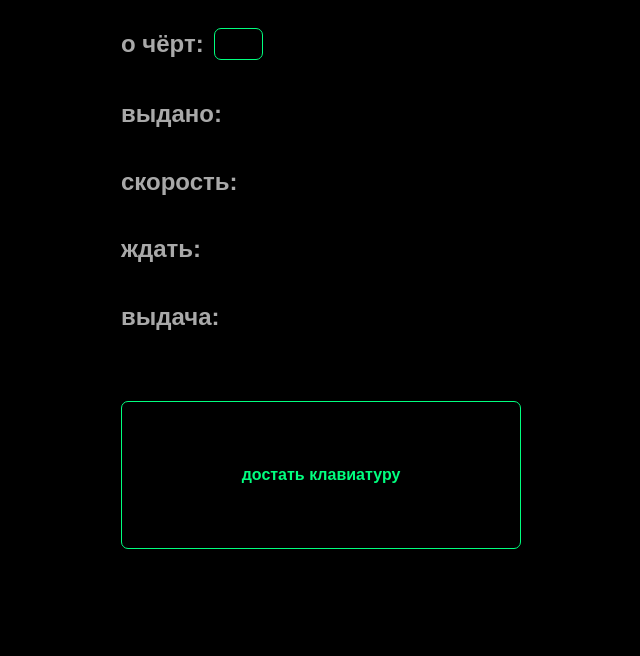
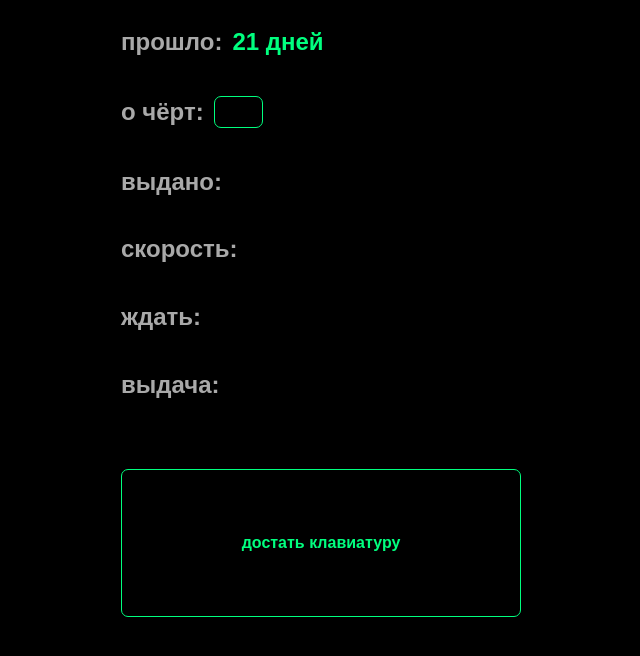
Before and after one commit to 74101/calc, a plain HTML site: page index.html in a window 1280 px wide. Shown: the whole page, without its empty margins (319-959 px from the left). Drawn offline with Linux system fonts and the light colour scheme.

Commit message:
differenceInDays

```diff
--- a/index.html
+++ b/index.html
@@ -60,6 +60,7 @@
 </head>
 
 <body>
+  <h2>прошло: <span class="q0"></span></h2>
   <div>
     <label>
       <h2>о чёрт: <input type="number" min="1" max="3"></h2>
@@ -88,12 +89,14 @@
       const differenceInDays = Math.round(differenceInMilliseconds / (1000 * 60 * 60 * 24))
 
       const Q = 667
+      const q0 = document.querySelector('.q0')
       const q1 = document.querySelector('.q1')
       const q2 = document.querySelector('.q2')
       const q3 = document.querySelector('.q3')
       const q4 = document.querySelector('.q4')
 
 
+      q0.innerHTML = differenceInDays + ' дней'
 
       input.addEventListener('input', function (evt) {
         if (this.value.length > 3) {
@@ -127,7 +130,6 @@
 
         let result = dd + ' ' + mm + ' ' + yyyy
         q4.innerHTML = result
-
         q1.innerHTML = difference
         q2.innerHTML = (difference / differenceInDays).toFixed(2) + ' шт/день'
         q3.innerHTML = wait + ' дней'
```
